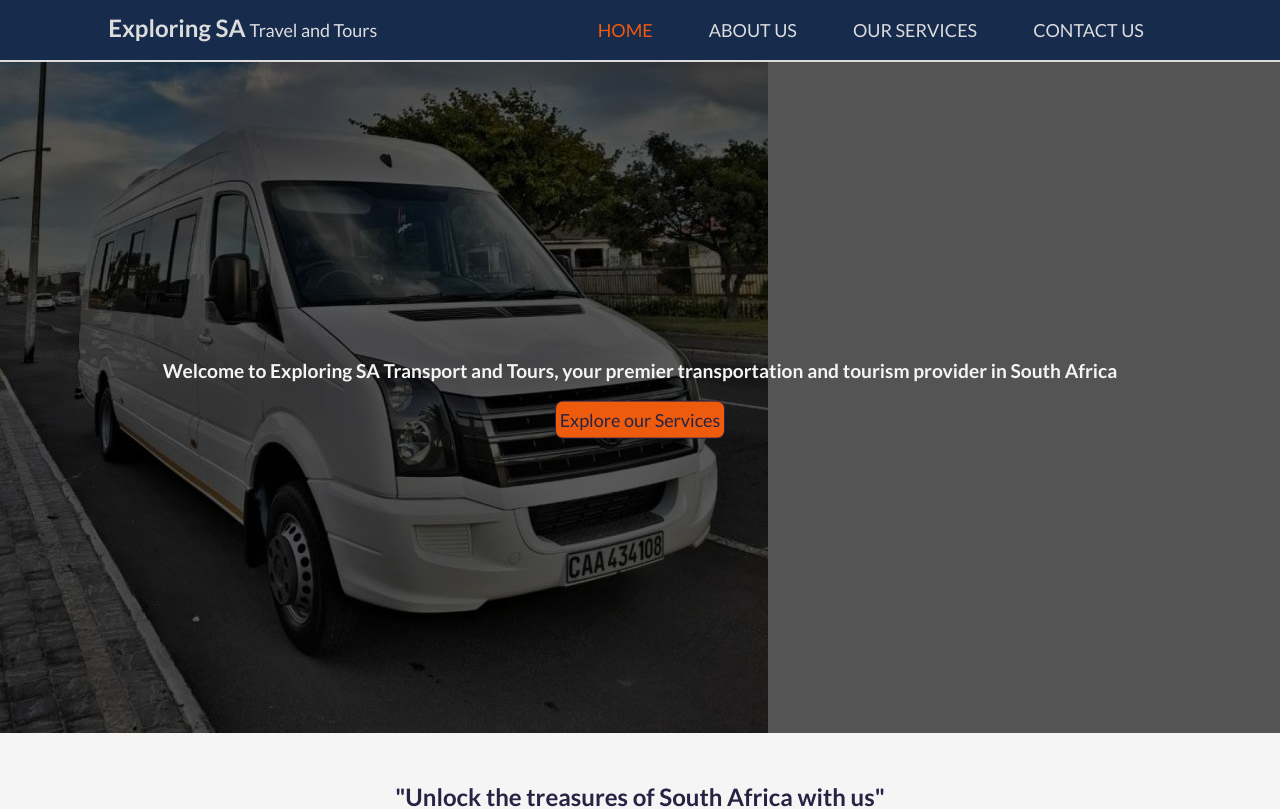
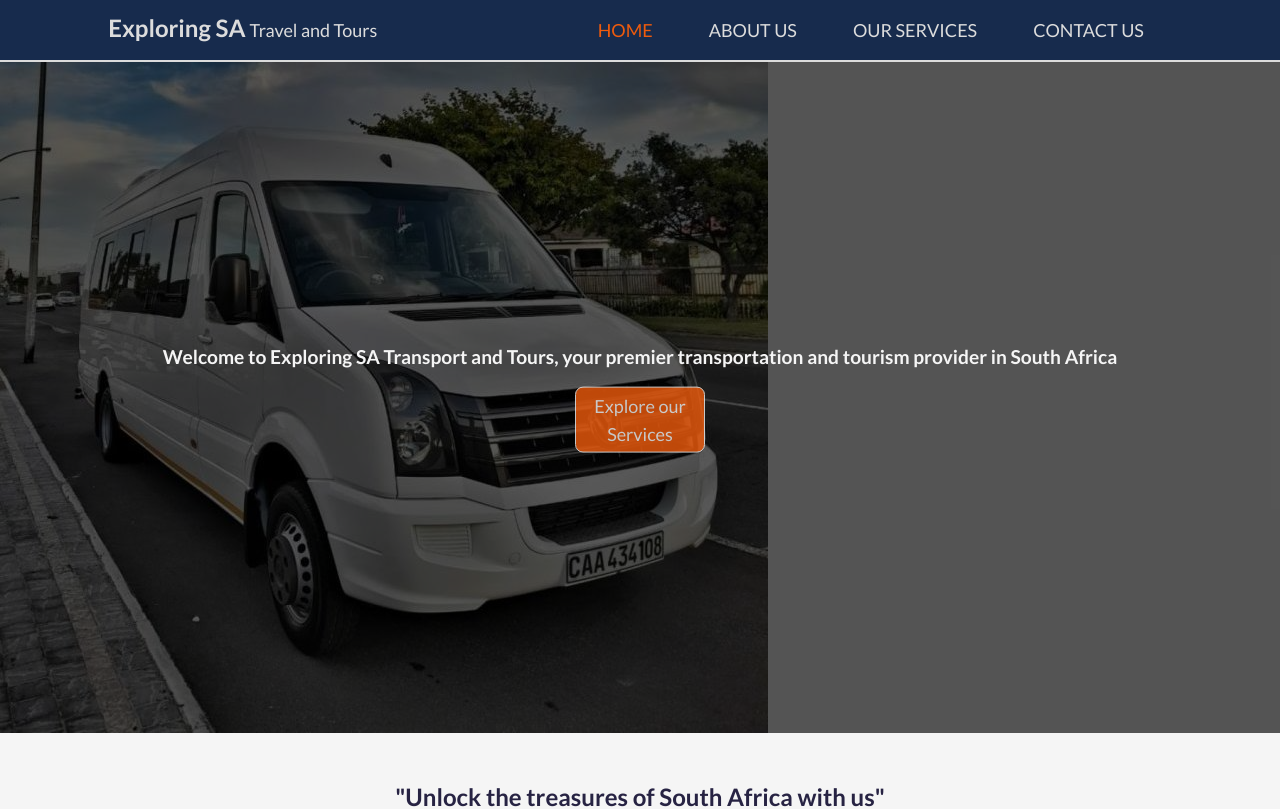
Before and after one commit to Riyaazct/exploringsa, a React (Create React App) app: page / in a window 1280 px wide. Shown: the top 809 px of the page. Built offline with nearby package versions, Linux system fonts and the light colour scheme.

Commit message:
update project css

```diff
--- a/src/routes/Home.js
+++ b/src/routes/Home.js
@@ -11,7 +11,7 @@ const Home = () => (
           Welcome to Exploring SA Transport and Tours, your premier
           transportation and tourism provider in South Africa
         </h1>
-        <button className="p-1 mt-4 text-lg hover:opacity-100 text-blueText">
+        <button className="mt-4 text-lg opacity-80 hover:opacity-100 text-offWhite border-offWhite hover:transform hover:scale-105 hover:duration-700 w-[130px]">
           Explore our Services
         </button>
       </div>
```
